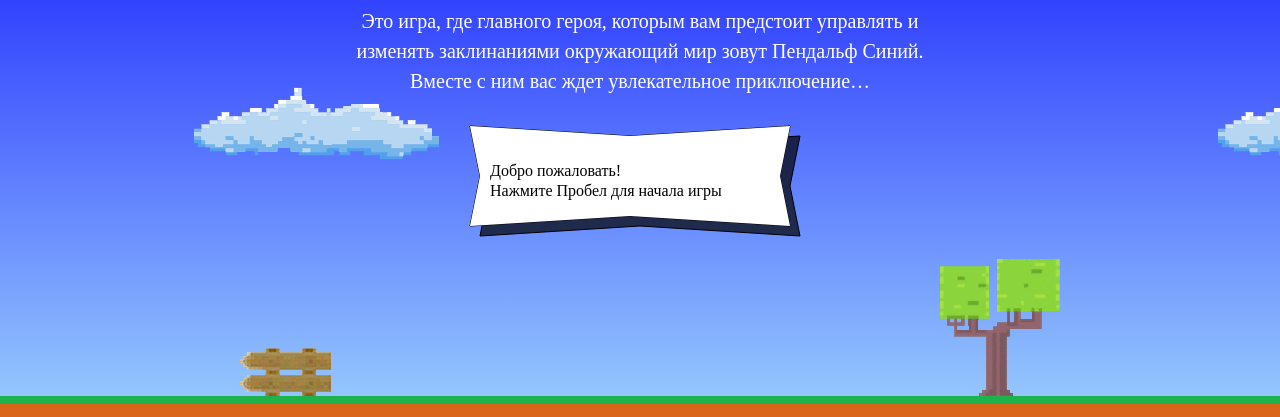
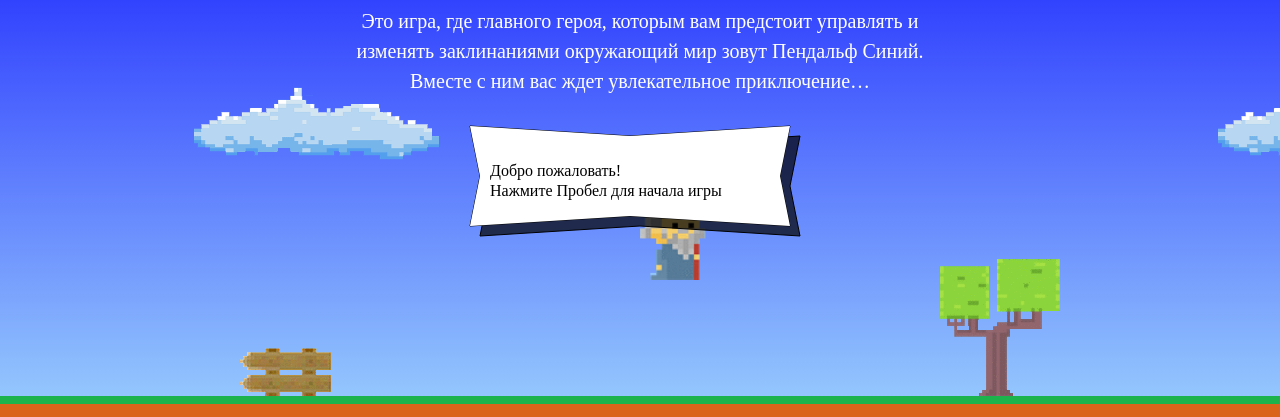
Before and after one commit to mazovladimir/231833-code-and-magick, a website: page index.html in a window 1280 px wide. Shown: the part 203-620 px from the top of the page. Drawn offline with Linux system fonts and the light colour scheme; a web font is replaced by a local one.

Commit message:
update 4

```diff
--- a/index.html
+++ b/index.html
@@ -175,19 +175,19 @@
 
 <script>
   var fireballSize = 22;
-  var getFireballSpeed = function(left) {
-    left ? 5 : 2;
-  }
   var wizardSpeed = 3;
   var wizardWidth = 70;
   var getWizardHeight = function() {
-    1.337 * wizardWidth;
+    return 1.337 * wizardWidth;
   }
-  var getWizardX = function(width) {
-    width / 2;
+  var getFireballSpeed = function(left) {
+    return left ? 5 : 2;
   }
-  var getWizardY = function(height) {
-    height * 0.7;
+  function getWizardX(width) {
+    return width / 2;
+  }
+  function getWizardY(height) {
+    return height * 0.3;
   }
 </script>
 <script src="./js/game.js"></script>
```
